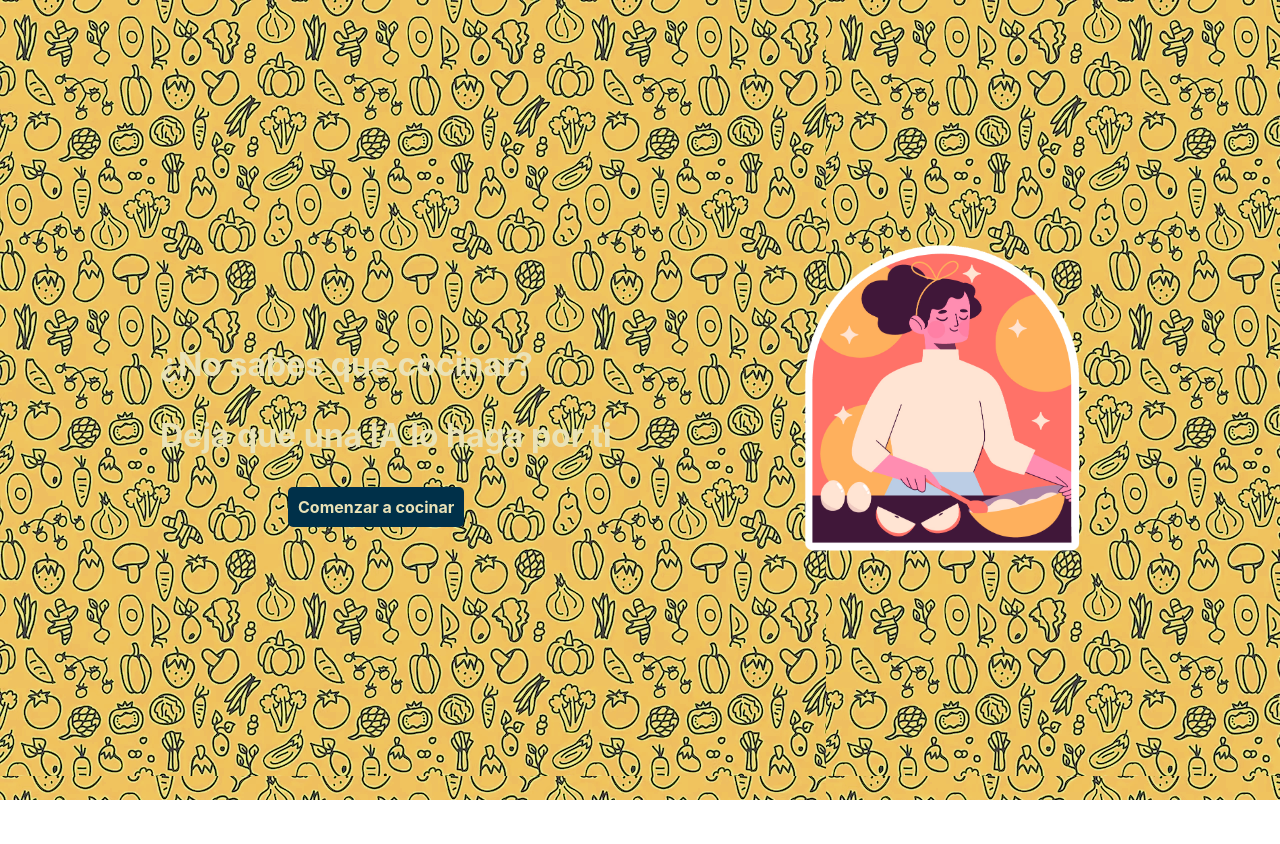
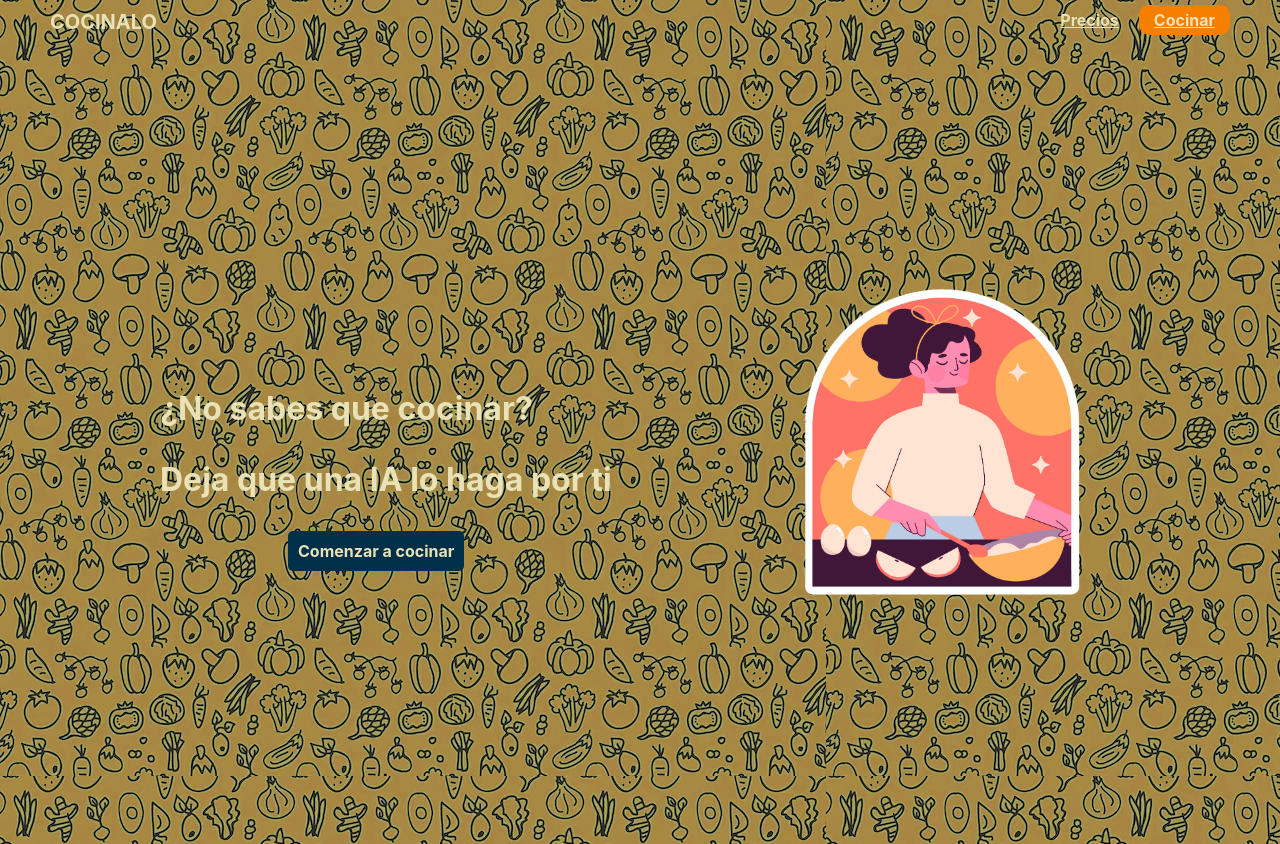
Before and after one commit to MateoGraumann/cocinalo-ia, a React (Create React App) app in the folder cocinalo/: page / in a window 1280 px wide. Before the commit the page ends 800 px from the top, so only its background shows below. Built offline with nearby package versions, Linux system fonts and the light colour scheme.

Commit message:
Add Navbar

```diff
--- a/cocinalo/public/index.html
+++ b/cocinalo/public/index.html
@@ -24,7 +24,7 @@
       work correctly both with client-side routing and a non-root public URL.
       Learn how to configure a non-root public URL by running `npm run build`.
     -->
-    <title>React App</title>
+    <title>Cocinalo</title>
   </head>
   <body>
     <noscript>You need to enable JavaScript to run this app.</noscript>
--- /dev/null
+++ b/cocinalo/src/components/Navbar.jsx
@@ -0,0 +1,15 @@
+import '../styles/Home.css'
+
+export default function Navbar(){
+    return(
+        <div className="Navbar-container">
+            <div className="Navbar-content-left">
+                <span className="Navbar-text">COCINALO</span>
+            </div>
+            <div className="Navbar-content-right">
+                <a className="Navbar-button-1" href='#'>Precios</a>
+                <a className="Navbar-button-2" href='#'>Cocinar</a>
+            </div>
+        </div>
+    )
+}
--- a/cocinalo/src/pages/Home.jsx
+++ b/cocinalo/src/pages/Home.jsx
@@ -1,9 +1,11 @@
-import '../styles/Home.css'
-import ImageGirl from '../media/girl_image.png'
+import '../styles/Home.css';
+import ImageGirl from '../media/girl_image.png';
+import Navbar from '../components/Navbar';
 
 export default function Home(){
     return(
         <div className='Home-container'>
+            <Navbar />
             <div className="Home-content-image-and-description">
                 <div className="Home-description-container">
                     <p>¿No sabes que cocinar?</p>
--- a/cocinalo/src/styles/Home.css
+++ b/cocinalo/src/styles/Home.css
@@ -1,5 +1,6 @@
 .Home-container{
-    background-image: url('../media/background_image.png');
+    Background: linear-gradient(rgb(0,0,0,0.3),rgb(0,0,0,0.3)), url('../media/background_image.png');
+
 }
 
 .Home-content-image-and-description{
@@ -41,3 +42,38 @@
     background-color: #003049;
     font-weight: bolder;
 }
+
+.Navbar-container {
+    color: #EAE2B7;
+    display: flex;
+    justify-content: space-between;
+    padding: 10px 50px;
+}
+
+.Navbar-content-left {
+    margin-right: auto;
+}
+
+.Navbar-text {
+    margin: 0;
+    font-size: 20px;
+    font-weight: bolder;
+}
+
+.Navbar-content-right {
+    margin-left: auto;
+}
+
+.Navbar-button-1, .Navbar-button-2{
+    color: #EAE2B7;
+    padding: 5px 10px;
+    margin-left: 10px;
+    cursor: pointer;
+    font-weight: bolder;
+}
+
+.Navbar-button-2{
+    background-color: #F77F00;
+    border-radius: 10px;
+    padding: 5px 15px;
+}
--- a/cocinalo/src/styles/index.css
+++ b/cocinalo/src/styles/index.css
@@ -5,6 +5,7 @@ body {
     sans-serif;
   -webkit-font-smoothing: antialiased;
   -moz-osx-font-smoothing: grayscale;
+  overflow: hidden;
 }
 
 code {
```
